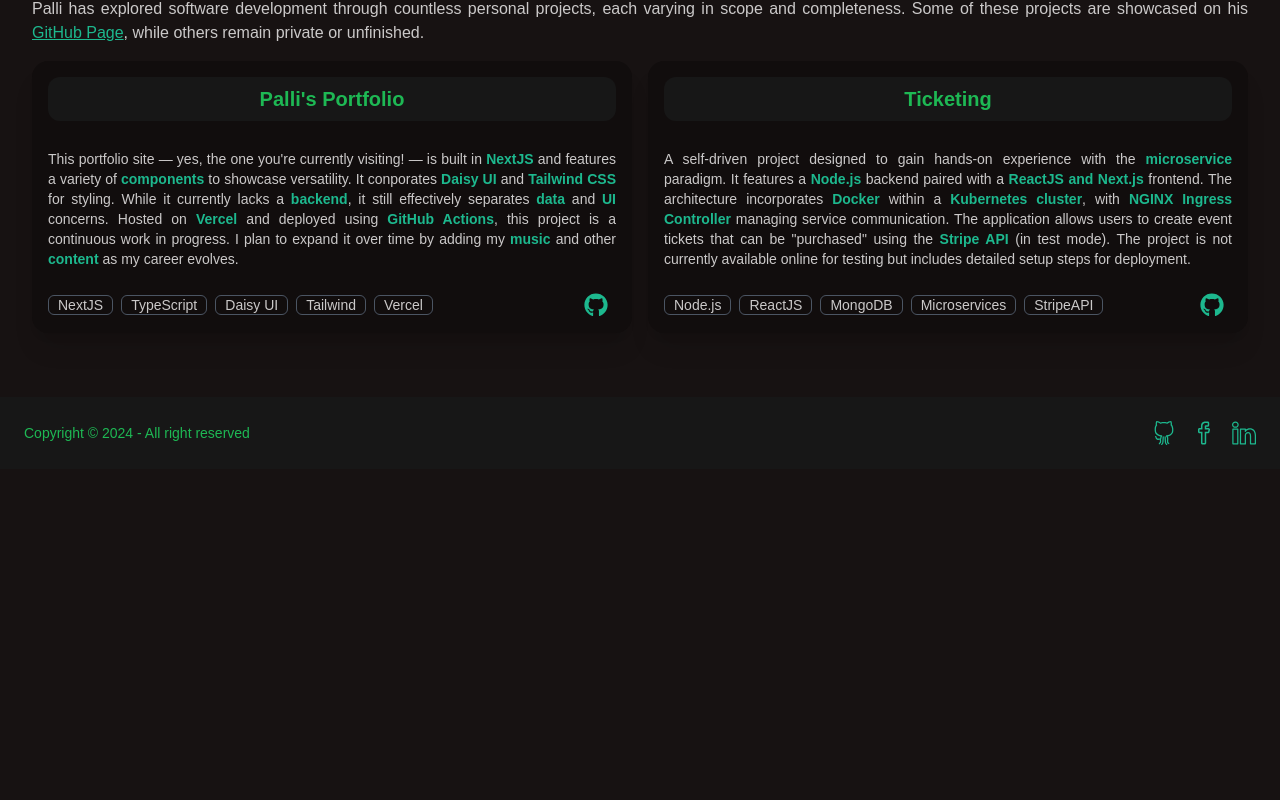
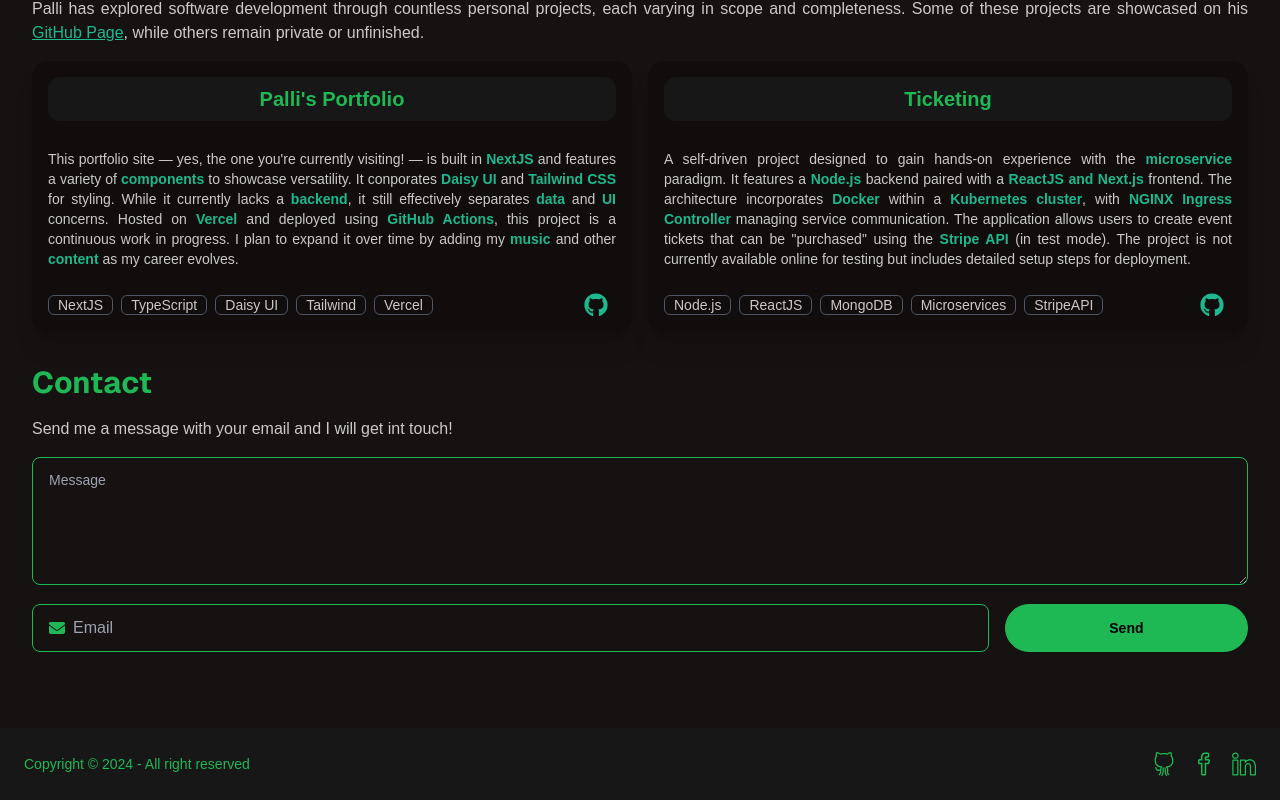
Before and after one commit to Palli-Moon/portfolio, a Next.js app: page / in a window 1280 px wide. Shown: the part 1859-2659 px from the top of the page. Before the commit the page ends 2328 px from the top, so only its background shows below. Built offline with nearby package versions, Linux system fonts and the light colour scheme.

Commit message:
Add contact component

```diff
--- a/src/app/page.tsx
+++ b/src/app/page.tsx
@@ -4,6 +4,7 @@
 import Experience from '@/components/cards/experience';
 import Education from '@/components/cards/education';
 import Projects from '@/components/projects';
+import Contact from '@/components/contact';
 
 export default function Home() {
   return (
@@ -15,6 +16,7 @@
         <Experience />
         <Education />
         <Projects />
+        <Contact />
       </div>
     </main>
   );
--- /dev/null
+++ b/src/components/contact.tsx
@@ -0,0 +1,20 @@
+import Content from './content';
+import { FaEnvelope } from 'react-icons/fa6';
+
+export default function Contact() {
+  return (
+    <Content title='Contact'>
+      <p className='my-4'>Send me a message with your email and I will get int touch!</p>
+      <div>
+        <textarea className='textarea textarea-primary w-full rounded-lg min-h-32' placeholder='Message'></textarea>
+        <div className='my-3 flex gap-4'>
+          <label className='input input-bordered input-primary flex items-center gap-2 rounded-lg basis-4/5'>
+            <FaEnvelope className='text-primary' />
+            <input type='text' className='grow' placeholder='Email' />
+          </label>
+          <button className='btn btn-primary basis-1/5'>Send</button>
+        </div>
+      </div>
+    </Content>
+  );
+}
--- a/src/components/footer.tsx
+++ b/src/components/footer.tsx
@@ -4,18 +4,18 @@
   const size = 24;
 
   return (
-    <footer className='footer bg-neutral-900  items-center p-6 text-primary'>
-      <aside className='grid-flow-col items-center justify-self-center md:justify-self-start'>
+    <footer className='footer bg-neutral-900  items-center p-6'>
+      <aside className='grid-flow-col items-center justify-self-center md:justify-self-start text-primary'>
         <p>Copyright © {new Date().getFullYear()} - All right reserved</p>
       </aside>
       <nav className='grid-flow-col gap-4 justify-self-center md:place-self-center md:justify-self-end'>
-        <a href='https://github.com/Palli-Moon'>
+        <a href='https://github.com/Palli-Moon' className='text-primary'>
           <SlSocialGithub size={size} />
         </a>
-        <a href='https://www.facebook.com/pallimoon/'>
+        <a href='https://www.facebook.com/pallimoon/' className='text-primary'>
           <SlSocialFacebook size={size} />
         </a>
-        <a href='https://www.linkedin.com/in/gunnarpall/'>
+        <a href='https://www.linkedin.com/in/gunnarpall/' className='text-primary'>
           <SlSocialLinkedin size={size} />
         </a>
       </nav>
```
